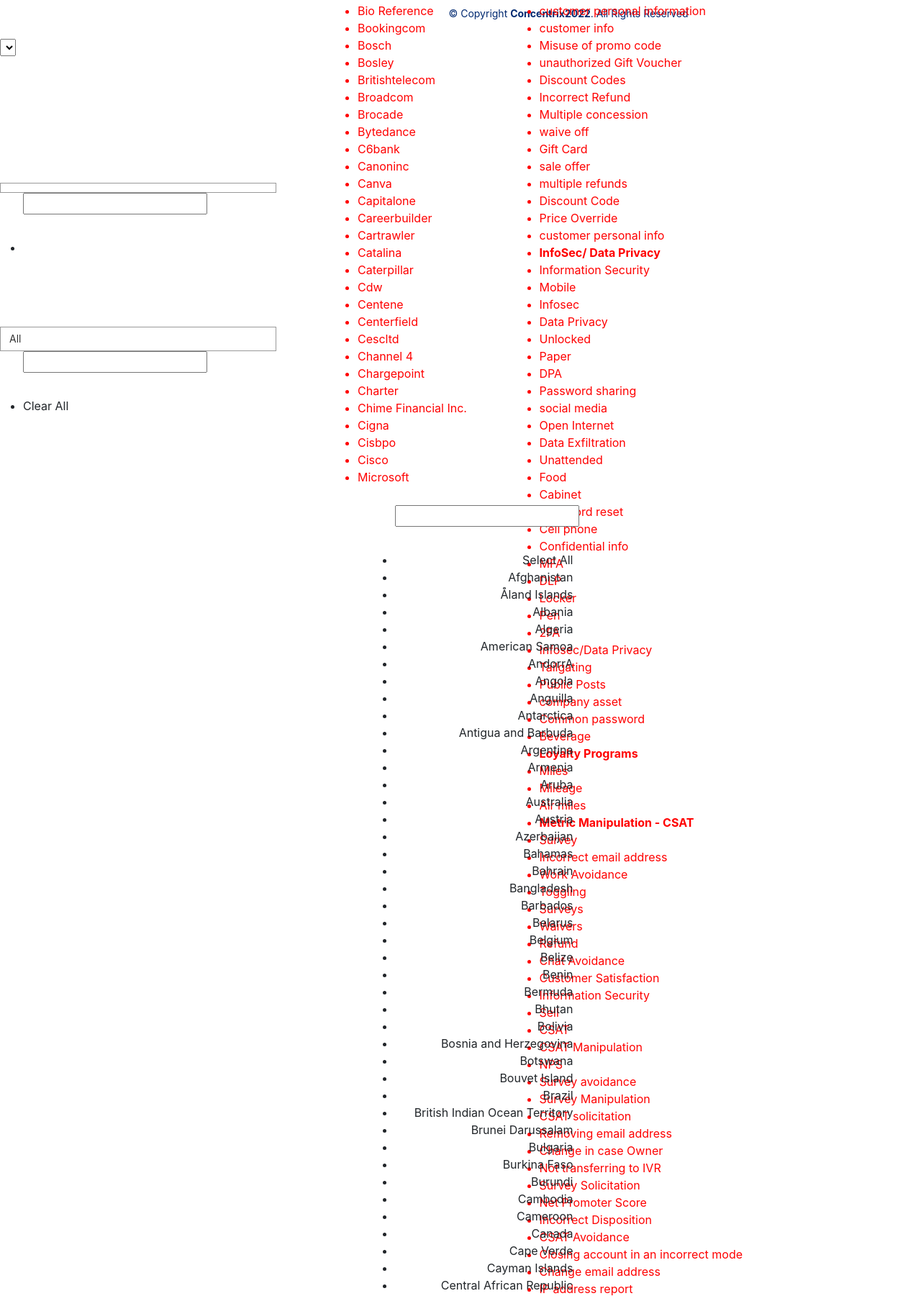
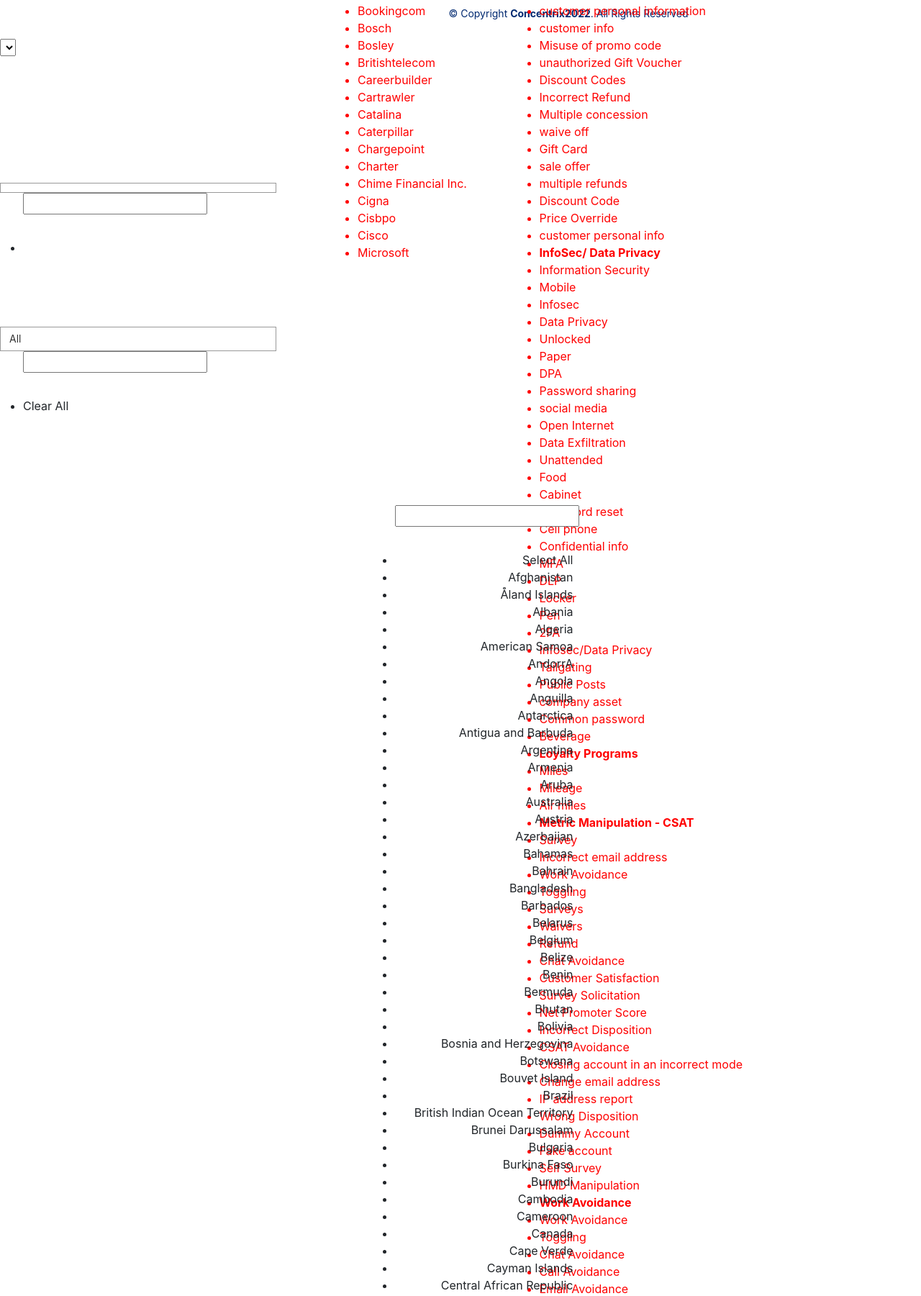
Before and after one commit to bridgecrew-perf6/deployment-74, a Django app: page /FMEA_Indexing in a window 1280 px wide. Shown: the part 1156-2957 px from the top of the page at 72% size. Run offline with Django 3.2, Linux system fonts and the light colour scheme; lists and menus that the app fills with data are empty; parts of the project's set-up code (start-up, migrations or seed data) failed here and were passed over; some libraries are stand-ins or nearby versions.

Commit message:
Update FMEA_Indexing.html

```diff
--- a/CNXProtect_Utl/templates/CNXProtect_Utl/FMEA_Indexing.html
+++ b/CNXProtect_Utl/templates/CNXProtect_Utl/FMEA_Indexing.html
@@ -405,7 +405,7 @@ div_1 {text-align: center;}
 <option>Accurate Background</option>
 <option>Activant</option>
 <option>Adityabirla</option>
-<option>Advanced Reimbursement Solutions</option>
+<!-- <option>Advanced Reimbursement Solutions</option> -->
 <option>Aioinissay</option>
 <option>AirAsia</option>
 <option>Airchina</option>
@@ -439,22 +439,22 @@ div_1 {text-align: center;}
 <option>Bosch</option>
 <option>Bosley</option>
 <option>Britishtelecom</option>
-<option>Broadcom</option>
-<option>Brocade</option>
-<option>Bytedance</option>
-<option>C6bank</option>
-<option>Canoninc</option>
-<option>Canva</option>
-<option>Capitalone</option>
+<!-- <option>Broadcom</option> -->
+<!-- <option>Brocade</option> -->
+<!-- <option>Bytedance</option> -->
+<!-- <option>C6bank</option> -->
+<!-- <option>Canoninc</option> -->
+<!-- <option>Canva</option> -->
+<!-- <option>Capitalone</option> -->
 <option>Careerbuilder</option>
 <option>Cartrawler</option>
 <option>Catalina</option>
 <option>Caterpillar</option>
-<option>Cdw</option>
-<option>Centene</option>
-<option>Centerfield</option>
-<option>Cescltd</option>
-<option>Channel 4</option>
+<!-- <option>Cdw</option> -->
+<!-- <option>Centene</option> -->
+<!-- <option>Centerfield</option> -->
+<!-- <option>Cescltd</option> -->
+<!-- <option>Channel 4</option> -->
 <option>Chargepoint</option>
 <option>Charter</option>
 <option>Chime Financial Inc.</option>
@@ -802,17 +802,17 @@ div_1 {text-align: center;}
                                                                         <option> Refund</option>
                                                                         <option> Chat Avoidance</option>
                                                                         <option> Customer Satisfaction</option>
-                                                                        <option> Information Security</option>
-                                                                      <option> Sell</option>
-                                                                      <option>CSAT</option>
-                                                                      <option>CSAT Manipulation</option>
-                                                                      <option>NPS</option>
-                                                                      <option>Survey avoidance</option>
-                                                                      <option>Survey Manipulation</option>
-                                                                      <option>CSAT solicitation</option>
-                                                                      <option>Removing email address</option>
-                                                                      <option>Change in case Owner</option>
-                                                                      <option>Not transferring to IVR</option>
+<!--                                                                         <option> Information Security</option> -->
+<!--                                                                       <option> Sell</option> -->
+<!--                                                                       <option>CSAT</option> -->
+<!--                                                                       <option>CSAT Manipulation</option> -->
+<!--                                                                       <option>NPS</option> -->
+<!--                                                                       <option>Survey avoidance</option> -->
+<!--                                                                       <option>Survey Manipulation</option> -->
+<!--                                                                       <option>CSAT solicitation</option> -->
+<!--                                                                       <option>Removing email address</option> -->
+<!--                                                                       <option>Change in case Owner</option> -->
+<!--                                                                       <option>Not transferring to IVR</option> -->
                                                                       <option>Survey Solicitation</option>
                                                                       <option>Net Promoter Score</option>
                                                                       <option>Incorrect Disposition</option>
@@ -826,28 +826,28 @@ div_1 {text-align: center;}
                                                                       <option>Self Survey</option>
                                                                       <option>HMD Manipulation</option>
                                                                     </optgroup>
-                                                                  <optgroup label = "Metric Manipulation Others">
-                                                                     <option> Metric Manipulation</option>
-                                                                    <option>Incorrect transfer</option>
-                                                                    <option>Not Tagging</option>
-                                                                    <option>KPI Manipulation</option>
-                                                                    <option>Splitting the sale</option>
-                                                                    <option>Fake order placed</option>
-                                                                    <option>System Timeclock Manipulation</option>
-                                                                    <option>Incorrect Sale</option>
-                                                                    <option>Fake order</option>
-                                                                    <option>System Reboot</option>
-                                                                    <option>Reboot</option>
-                                                                    <option>Incorrect Routing</option>
-                                                                    <option>Incentive Manipulation</option>
-                                                                    <option>Inflate productivity</option>
-                                                                    <option>Change customer information</option>
-                                                                    <option>Time Manipulation</option>
-                                                                    <option>Incomplete Documentation</option>
-                                                                    <option>Case not logged</option>
-                                                                    <option>Avaya Reboot</option>
-                                                                    <option>Incorrect Documentation</option>
-                                                                     </optgroup>
+<!--                                                                   <optgroup label = "Metric Manipulation Others"> -->
+<!--                                                                      <option> Metric Manipulation</option> -->
+<!--                                                                     <option>Incorrect transfer</option> -->
+<!--                                                                     <option>Not Tagging</option> -->
+<!--                                                                     <option>KPI Manipulation</option> -->
+<!--                                                                     <option>Splitting the sale</option> -->
+<!--                                                                     <option>Fake order placed</option> -->
+<!--                                                                     <option>System Timeclock Manipulation</option> -->
+<!--                                                                     <option>Incorrect Sale</option> -->
+<!--                                                                     <option>Fake order</option> -->
+<!--                                                                     <option>System Reboot</option> -->
+<!--                                                                     <option>Reboot</option> -->
+<!--                                                                     <option>Incorrect Routing</option> -->
+<!--                                                                     <option>Incentive Manipulation</option> -->
+<!--                                                                     <option>Inflate productivity</option> -->
+<!--                                                                     <option>Change customer information</option> -->
+<!--                                                                     <option>Time Manipulation</option> -->
+<!--                                                                     <option>Incomplete Documentation</option> -->
+<!--                                                                     <option>Case not logged</option> -->
+<!--                                                                     <option>Avaya Reboot</option> -->
+<!--                                                                     <option>Incorrect Documentation</option> -->
+<!--                                                                      </optgroup> -->
 
                                                                                                                                     <optgroup label = "Work Avoidance ">
                                                                      <option> Work Avoidance</option>
```
